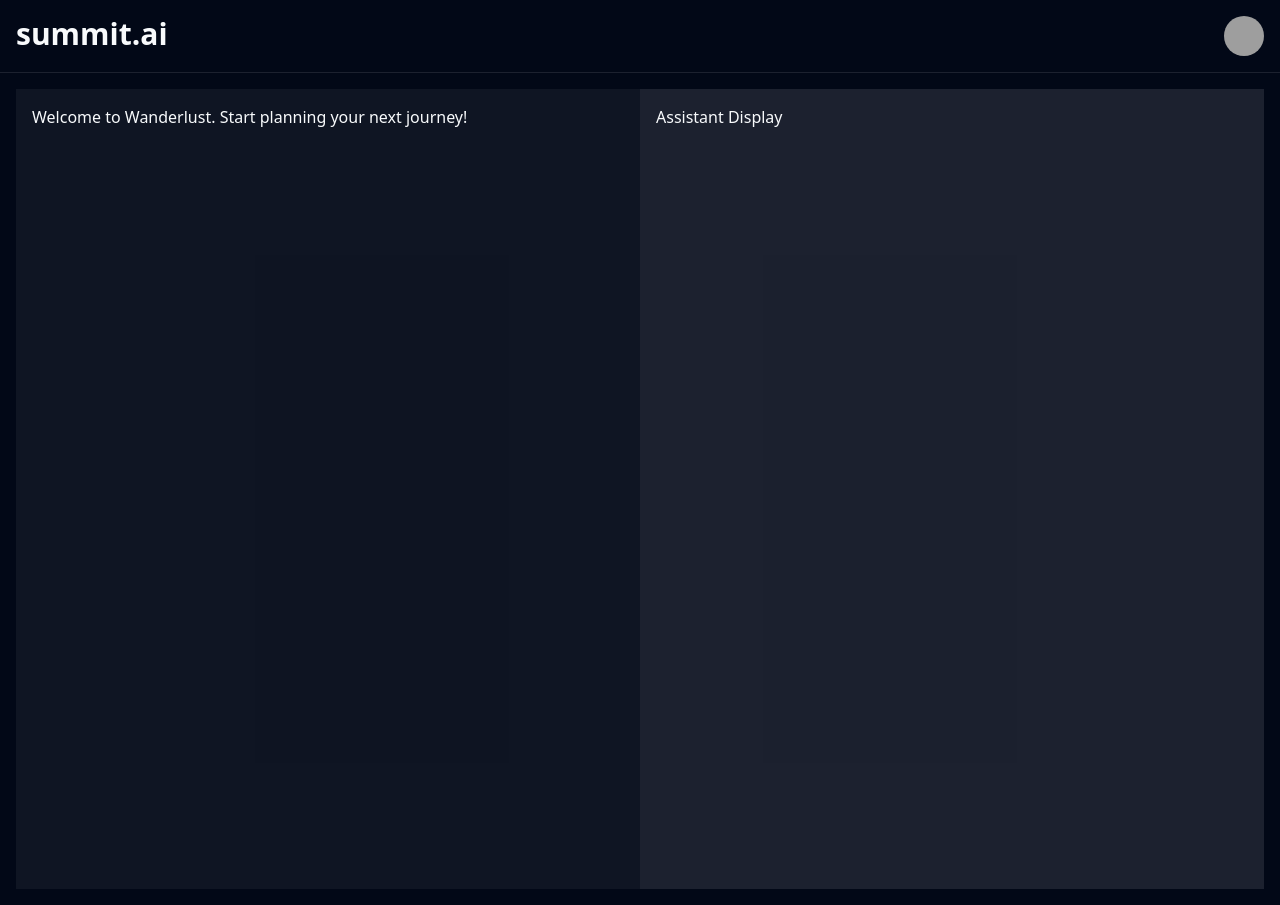
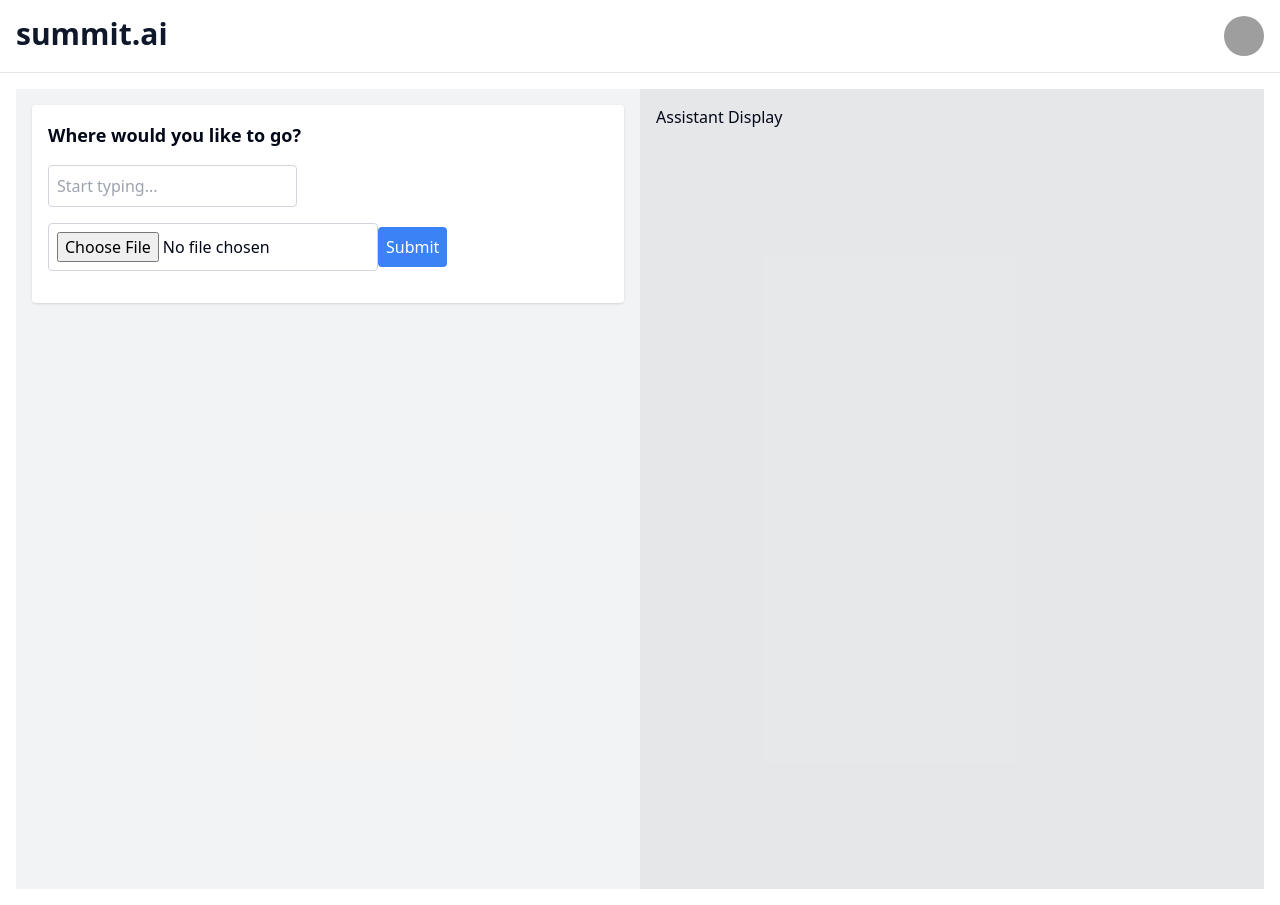
Before and after one commit to mojalil/ai-summary-app, a Next.js app: page /assistant in a window 1280 px wide. Built offline with nearby package versions, Linux system fonts and the light colour scheme; grey boxes are pictures that could not be loaded.

Commit message:
added light theme

```diff
--- a/app/globals.css
+++ b/app/globals.css
@@ -35,6 +35,37 @@
     --radius: 0.5rem;
   }
 
+  .light {
+    --background: 0 0% 100%;
+    --foreground: 222.2 84% 4.9%;
+
+    --card: 0 0% 100%;
+    --card-foreground: 222.2 84% 4.9%;
+
+    --popover: 0 0% 100%;
+    --popover-foreground: 222.2 84% 4.9%;
+
+    --primary: 222.2 47.4% 11.2%;
+    --primary-foreground: 210 40% 98%;
+
+    --secondary: 210 40% 96.1%;
+    --secondary-foreground: 222.2 47.4% 11.2%;
+
+    --muted: 210 40% 96.1%;
+    --muted-foreground: 215.4 16.3% 46.9%;
+
+    --accent: 210 40% 96.1%;
+    --accent-foreground: 222.2 47.4% 11.2%;
+
+    --destructive: 0 84.2% 60.2%;
+    --destructive-foreground: 210 40% 98%;
+
+    --border: 214.3 31.8% 91.4%;
+    --input: 214.3 31.8% 91.4%;
+    --ring: 222.2 84% 4.9%;
+
+    --radius: 0.5rem;
+  }
   .dark {
     --background: 222.2 84% 4.9%;
     --foreground: 210 40% 98%;
--- a/app/layout.tsx
+++ b/app/layout.tsx
@@ -23,7 +23,7 @@ export default function RootLayout({
       <body className="">
         <ThemeProvider
           attribute="class"
-          defaultTheme="dark"
+          defaultTheme="light"
           enableSystem
           disableTransitionOnChange
         >
--- a/components/Assistant.tsx
+++ b/components/Assistant.tsx
@@ -1,4 +1,46 @@
+'use client';
+import { ChangeEvent, FormEvent, useState } from "react";
+
 const Assistant = () => {
+    const [hasInput, setHasInput] = useState(false);
+    const handleSearch = (e: FormEvent<HTMLFormElement>) => {
+        e.preventDefault();
+        setHasInput(true);
+    }
+    const handleClear = (e : FormEvent<HTMLFormElement> ) => {
+        e.preventDefault();
+        setHasInput(false);
+    }
+
+    const handleFileUpload = (e: ChangeEvent<HTMLInputElement>) => {
+        e.preventDefault();
+        setHasInput(true);
+    }
+
+  // Render the search/upload UI if there's no user input yet
+  if (!hasInput) {
+    return (
+      <div className="assistant bg-white rounded shadow p-4 flex flex-col">
+        <h2 className="text-lg font-bold mb-4">Where would you like to go?</h2>
+        <form onSubmit={handleSearch}>
+          <input
+            type="text"
+            placeholder="Start typing..."
+            className="mb-4 p-2 border border-gray-300 rounded"
+          />
+          <input
+            type="file"
+            onChange={handleFileUpload}
+            className="mb-4 p-2 border border-gray-300 rounded"
+          />
+          <button type="submit" className="p-2 bg-blue-500 text-white rounded">
+            Submit
+          </button>
+        </form>
+      </div>
+    );
+  }
+
   return (
     <div className="assistant">
       <p>Welcome to Wanderlust. Start planning your next journey!</p>
```
